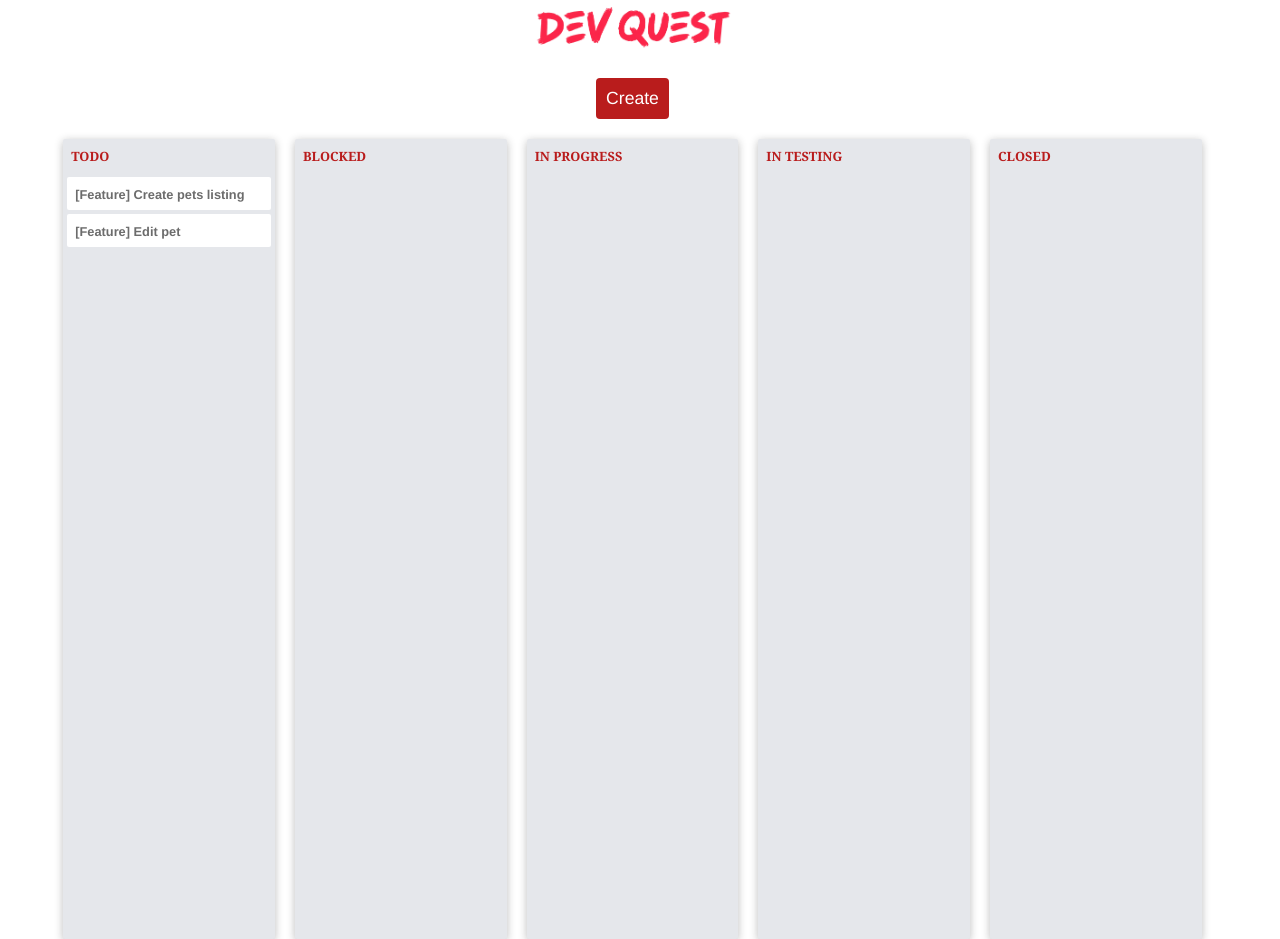
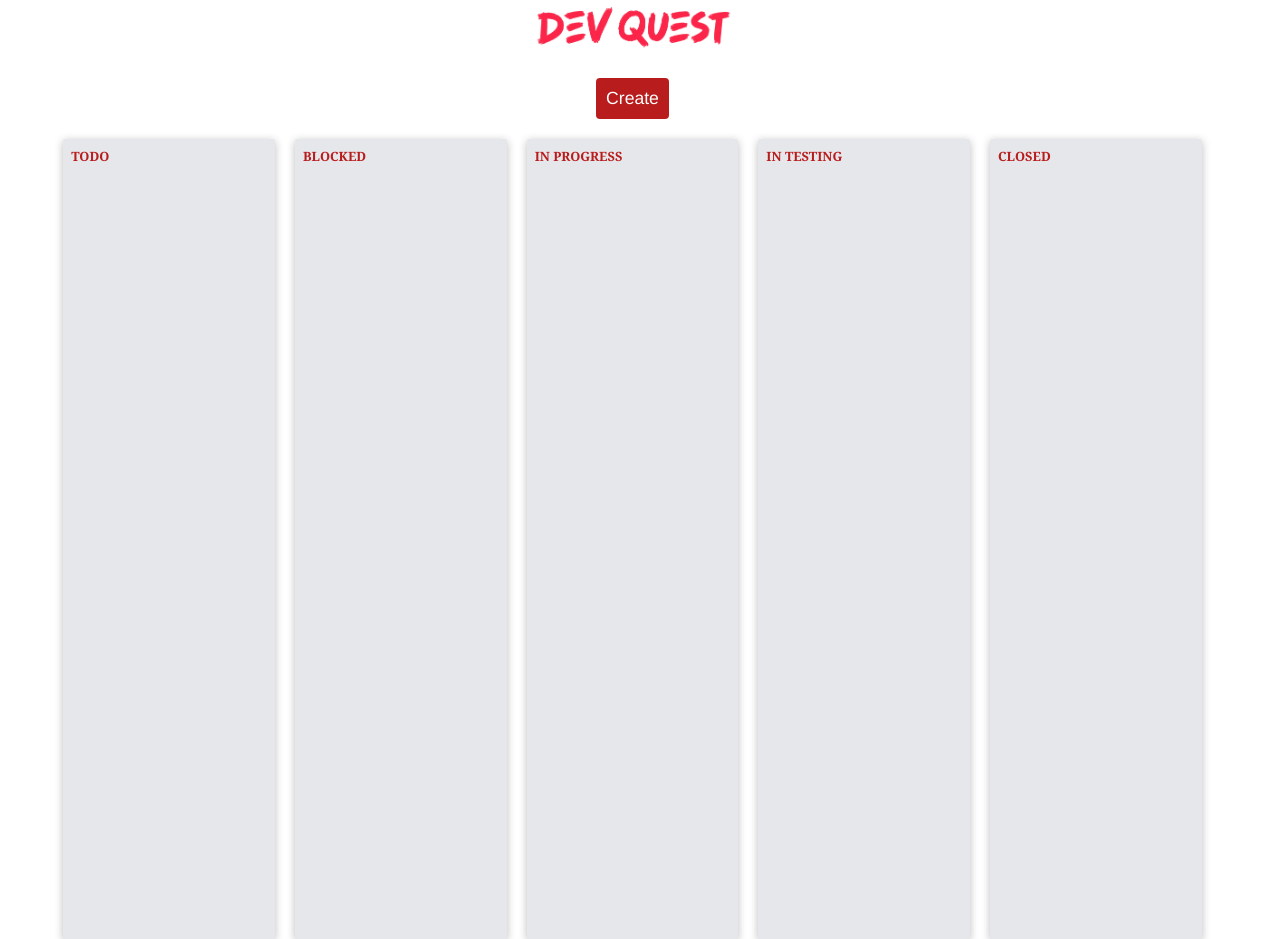
Before and after one commit to Niyukat/dev-quest, a React (Vite) app: page / in a window 1280 px wide. Built offline with nearby package versions, Linux system fonts and the light colour scheme.

Commit message:
feat(index_task): Load from localStorage

```diff
--- a/src/Board.tsx
+++ b/src/Board.tsx
@@ -1,11 +1,19 @@
 import TaskCard from "./TaskCard.tsx";
 import CreateTaskModal from "./CreateTaskModal.tsx";
-import {useState} from "react";
+import {useEffect, useState} from "react";
 import type {Task} from "./types/Task.tsx"
 
 function Board() {
     const [isCreateModalOpen, setIsCreateModalOpen] = useState(false);
-    const [, setTasks] = useState<Task[]>([]);
+    const [tasks, setTasks] = useState<Task[]>(() => {
+        const storedTasks = localStorage.getItem("tasks");
+
+        return storedTasks ? JSON.parse(storedTasks) : [];
+    });
+
+    useEffect(() => {
+        localStorage.setItem("tasks", JSON.stringify(tasks));
+    }, [tasks])
 
     function createTask(task: Task) : void {
         setTasks((currenTasks) => [...currenTasks, task]);
@@ -20,8 +28,9 @@ function Board() {
                 <div className="board-column">
                     <h3 className="column-title">TODO</h3>
                     <div className="column-body">
-                        <TaskCard title="[Feature] Create pets listing" />
-                        <TaskCard title="[Feature] Edit pet" />
+                        { tasks.map((task) => (
+                            <TaskCard key={task.id} title={task.title} />
+                        ))}
                     </div>
                 </div>
                 <div className="board-column">
--- a/src/TaskCard.tsx
+++ b/src/TaskCard.tsx
@@ -1,5 +1,5 @@
 type TaskProps = {
-    title: string
+    title: string;
 }
 
 function TaskCard({title}: TaskProps) {
```
